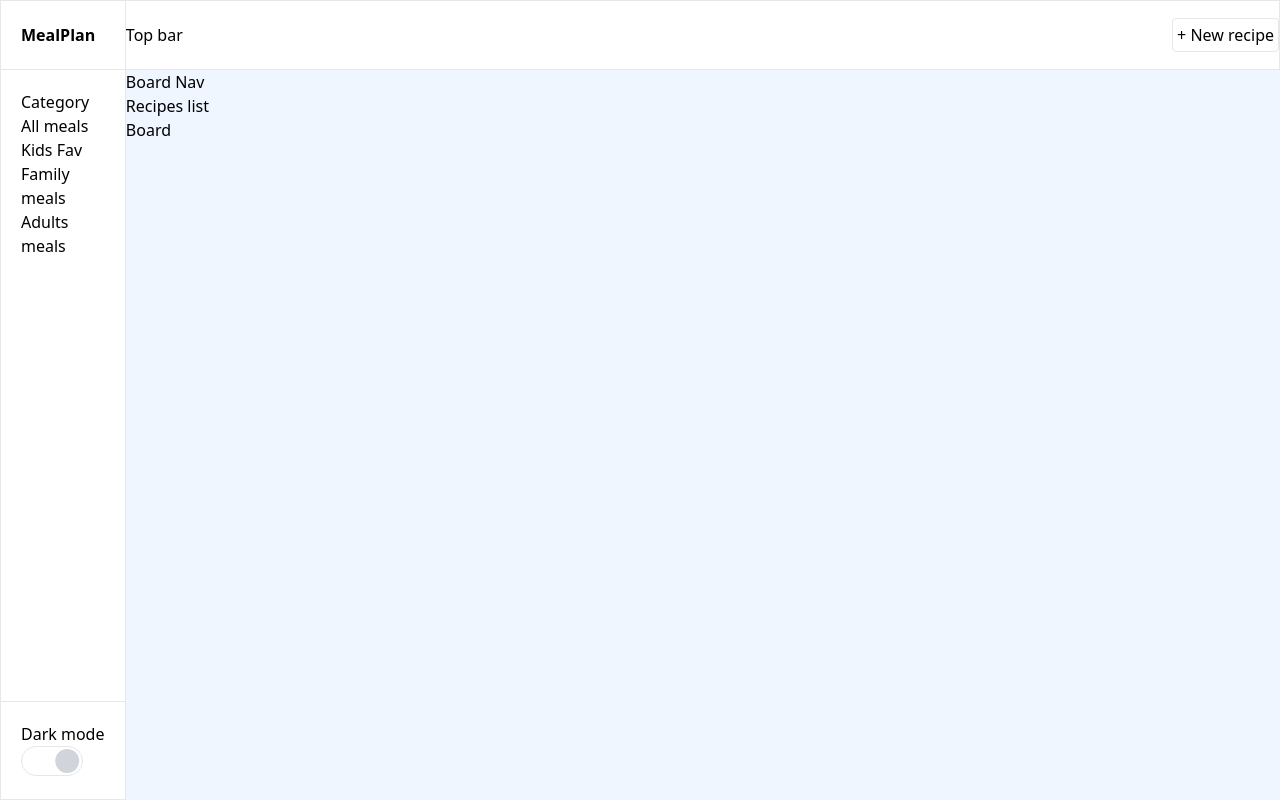
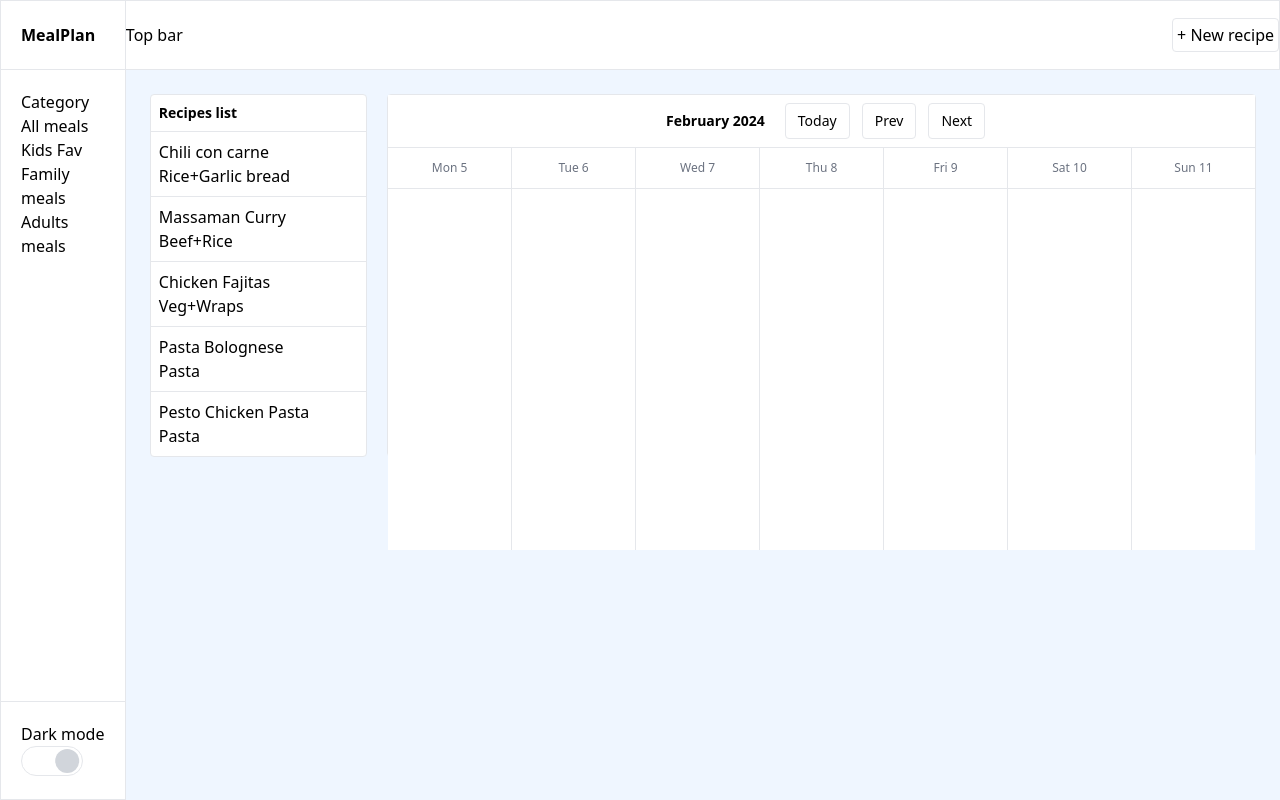
Before and after one commit to irynahowarth/react-sandbox, a React (Vite) app: page /mealplan in a window 1280 px wide. Built offline with nearby package versions, Linux system fonts and the light colour scheme.

Commit message:
[feature]: finish adding structure HTML/CSS

```diff
--- a/src/meal-draft/index.jsx
+++ b/src/meal-draft/index.jsx
@@ -38,11 +38,61 @@ export default function Mealplan() {
           <h2>Top bar</h2>
           <button className="border rounded p-1 ml-auto">+ New recipe</button>
         </div>
-        <div className="main-wrapper">
-          <div className="board-nav ">Board Nav</div>
-          <div className="board-wrapper">
-            <div className="rec-list">Recipes list</div>
-            <div className="board-main">Board</div>
+        <div className="main-wrapper p-[24px]">
+          <div className="board-wrapper flex gap-5">
+            <div className="rec-list w-1/5 bg-white border rounded">
+              <h2 className="text-sm font-bold p-2 border-b">Recipes list</h2>
+              <ul>
+                <li className="border-b p-2">
+                  <div>Chili con carne</div>
+                  <span>Rice+Garlic bread</span>
+                </li>
+                <li className="border-b p-2">
+                  <div>Massaman Curry</div>
+                  <span>Beef+Rice</span>
+                </li>
+                <li className="border-b p-2">
+                  <div>Chicken Fajitas</div>
+                  <span>Veg+Wraps</span>
+                </li>
+                <li className="border-b p-2">
+                  <div>Pasta Bolognese</div>
+                  <span>Pasta</span>
+                </li>
+                <li className="border-0 p-2">
+                  <div>Pesto Chicken Pasta</div>
+                  <span>Pasta</span>
+                </li>
+              </ul>
+            </div>
+            <div className="board-main w-4/5 bg-white border rounded">
+              <div className="board-nav bg-white border-b p-2 text-sm flex gap-3 justify-center">
+                <h2 className="text-sm font-bold p-2">February 2024</h2>
+                <button className="border rounded p-1 px-3">Today</button>
+                <button className="border rounded p-1 px-3">Prev</button>
+                <button className="border rounded p-1 px-3">Next</button>
+              </div>
+              <div>
+                <div className="grid  grid-cols-7	 leading-6 gap-px text-center border-b text-xs  font-medium text-gray-500 bg-gray-200">
+                  <div className="py-2 bg-white">Mon 5</div>
+                  <div className="py-2 bg-white">Tue 6</div>
+                  <div className="py-2 bg-white">Wed 7</div>
+                  <div className="py-2 bg-white">Thu 8</div>
+                  <div className="py-2 bg-white">Fri 9</div>
+                  <div className="py-2 bg-white">Sat 10</div>
+                  <div className="py-2 bg-white">Sun 11</div>
+                </div>
+              </div>
+              <div className="grid  grid-cols-7	gap-px h-full bg-gray-200">
+                <div className="py-2 bg-white"></div>
+                <div className="py-2 bg-white"></div>
+                <div className="py-2 bg-white"></div>
+                <div className="py-2 bg-white"></div>
+                <div className="py-2 bg-white"></div>
+                <div className="py-2 bg-white"></div>
+                <div className="py-2 bg-white"></div>
+              </div>
+            </div>
           </div>
         </div>
       </main>
```
